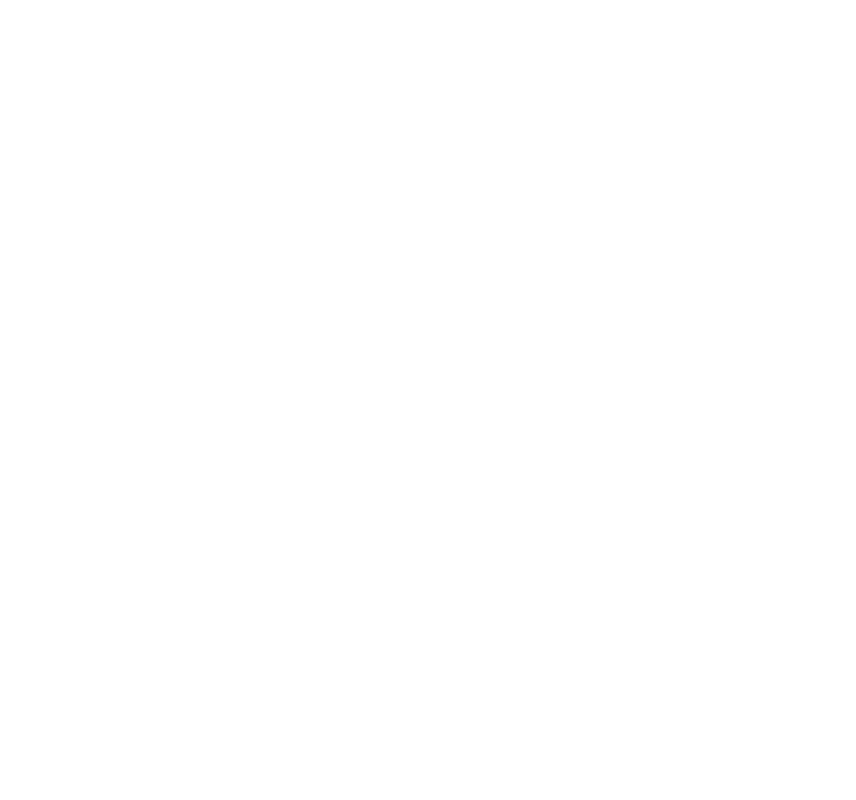
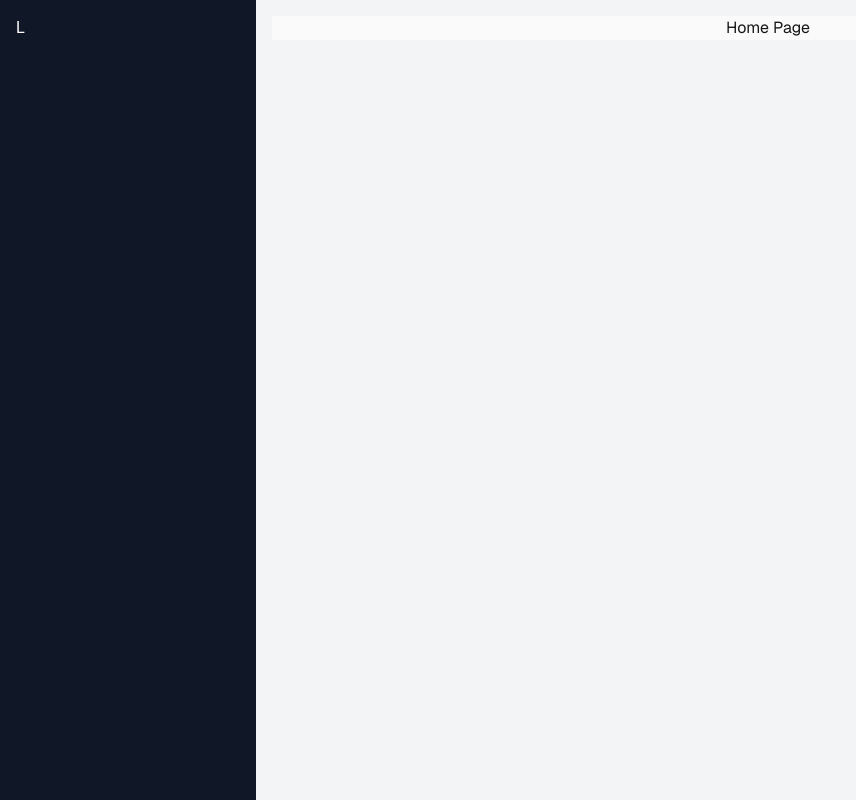
Before and after one commit to rumachoudhury/school-management-dashboard, a Next.js app: page / in a window 1280 px wide. Shown: the whole page, without its empty margins (0-856 px from the left). Built offline with nearby package versions, Linux system fonts and the light colour scheme.

Commit message:
Fix RootLayout and improve dashboard structure

```diff
--- a/src/app/layout.tsx
+++ b/src/app/layout.tsx
@@ -1,7 +1,6 @@
 import type { Metadata } from "next";
 import { Geist, Geist_Mono } from "next/font/google";
 import "./globals.css";
-import Navbar from "../components/Navbar";
 
 const geistSans = Geist({
   variable: "--font-geist-sans",
@@ -18,25 +17,36 @@
   description: "Generated by create next app",
 };
 
-export default function RootLayout(
-  {
-    // children,
-  }: Readonly<{
-    children: React.ReactNode;
-  }>,
-) {
+export default function RootLayout({
+  children,
+}: Readonly<{
+  children: React.ReactNode;
+}>) {
   return (
     // <html lang="en" data-arp="" className="geist_a715...">
     //   <body className="min-h-full flex flex-col" cz-shortcut-listen="true">
     //     {children}
     //   </body>
     // </html>
+    // =======================
+    // <div className="h-screen flex">
+    //   {/* Left */}
+    //   <div className="w-1/6 bg-gray-900">L</div>
+    //   {/* Right */}
+    //   <div className="w-5/6 bg-gray-100">R</div>
+    // </div>
 
-    <div className="h-screen flex">
-      {/* Left */}
-      <div className=""></div>
-      {/* Right */}
-      <div className=""></div>
-    </div>
+    // =======================
+    <html lang="en">
+      <body className={`${geistSans.variable} ${geistMono.variable}`}>
+        <div className="h-screen flex">
+          {/* Left Sidebar */}
+          <div className="w-64 bg-gray-900 text-white p-4">L</div>
+
+          {/* Right Content */}
+          <div className="flex-1 bg-gray-100 p-4">{children}</div>
+        </div>
+      </body>
+    </html>
   );
 }
```
